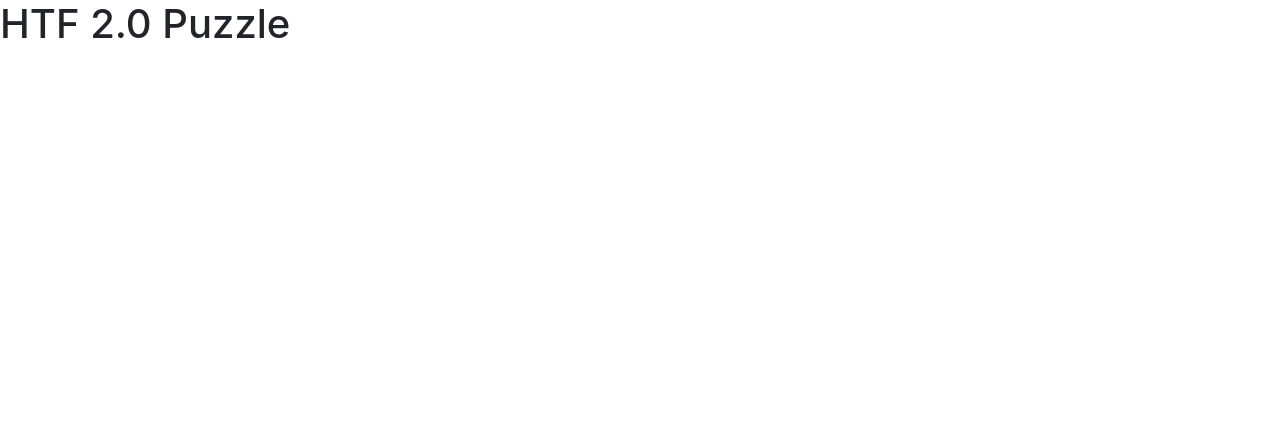
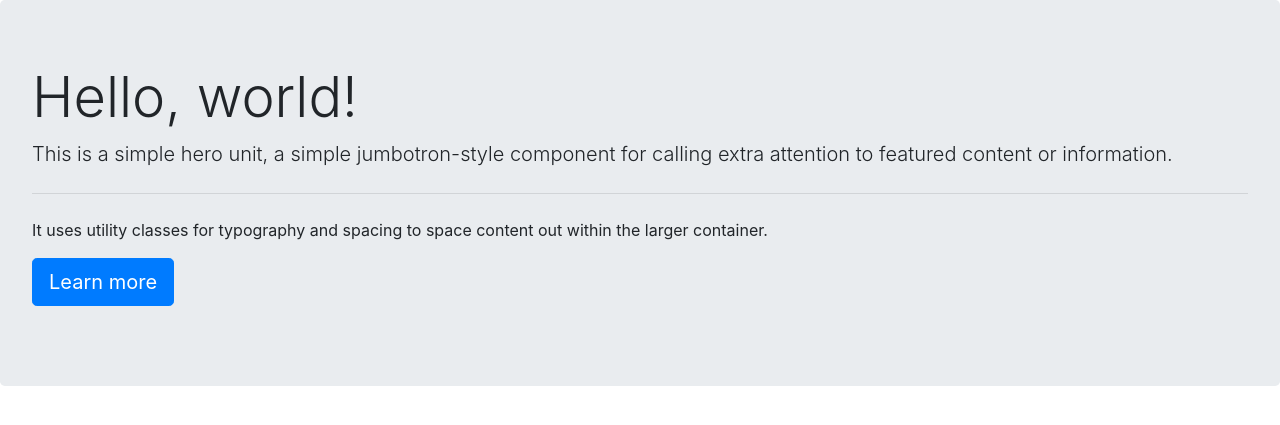
Before and after one commit to hackthefog/htf2.0-puzzle, a Flask app: page / in a window 1280 px wide. Shown: the top 425 px of the page. Run offline with Flask 2, Linux system fonts and the light colour scheme; some libraries are stand-ins or nearby versions.

Commit message:
add example home page for bootstrap

```diff
--- a/puzzle/templates/home.html
+++ b/puzzle/templates/home.html
@@ -2,13 +2,14 @@
 
 {% block title %}Home{% endblock %}
 
-{% block head_css %}
-<link rel='stylesheet' type='text/css' href="{{ url_for('static', filename='index.css') }}">
-{% endblock %}
-
 {% block content %}
-<h1>HTF 2.0 Puzzle</h1>
-<div>
-    <p></p>
+<div class="jumbotron">
+    <h1 class="display-4">Hello, world!</h1>
+    <p class="lead">This is a simple hero unit, a simple jumbotron-style component for calling extra attention to featured content or information.</p>
+    <hr class="my-4">
+    <p>It uses utility classes for typography and spacing to space content out within the larger container.</p>
+    <p class="lead">
+        <a class="btn btn-primary btn-lg" href="#" role="button">Learn more</a>
+    </p>
 </div>
 {% endblock %}
```
